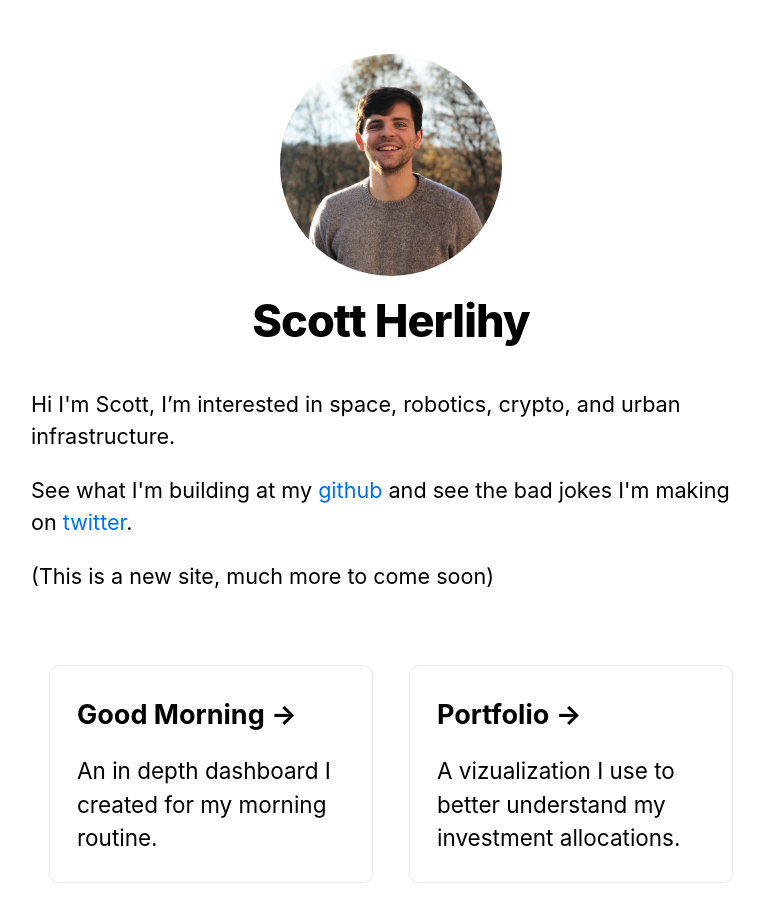
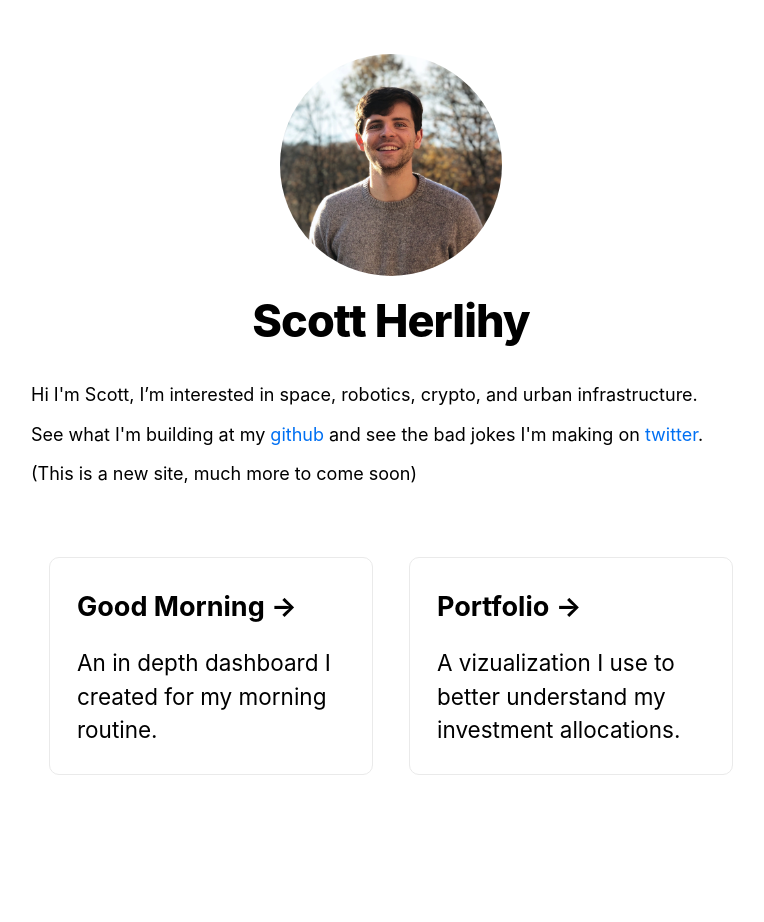
Before and after one commit to scottherlihy/websites, a Next.js app in the folder personal-website/: page / in a window 1280 px wide. Shown: the top 922 px of the page, without its empty margins (249-1013 px from the left). After the commit the page ends 901 px from the top, so only its background shows below. Built offline with nearby package versions, Linux system fonts and the light colour scheme.

Commit message:
Adjust font sizes

```diff
--- a/personal-website/styles/utils.module.css
+++ b/personal-website/styles/utils.module.css
@@ -21,8 +21,8 @@
   }
 
   .headingMd {
-    font-size: 1.2rem;
-    line-height: 1.5;
+    font-size: 1.0rem;
+    line-height: 1.2;
   }
 
   .borderCircle {
```
